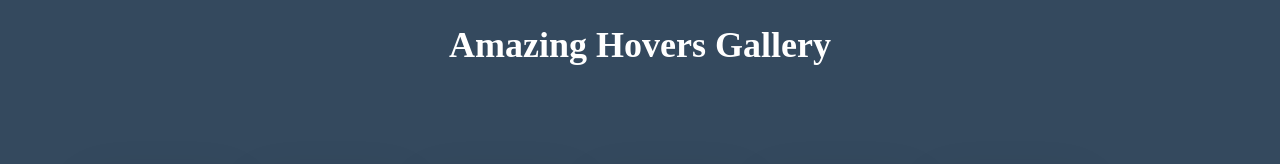
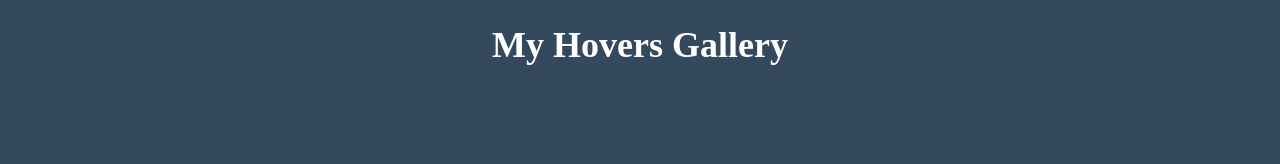
Before and after one commit to LagosDev1/myGallery, a plain HTML site: page index.html in a window 1280 px wide. Shown: the top 164 px of the page. Drawn offline with Linux system fonts and the light colour scheme.

Commit message:
Small changes 2

```diff
--- a/index.html
+++ b/index.html
@@ -9,7 +9,7 @@
     <title>Hover</title>
 </head>
 <body>
-    <h1>Amazing Hovers Gallery</h1>
+    <h1>My Hovers Gallery</h1>
     <div class="container">
 
         <div class="box">
```
